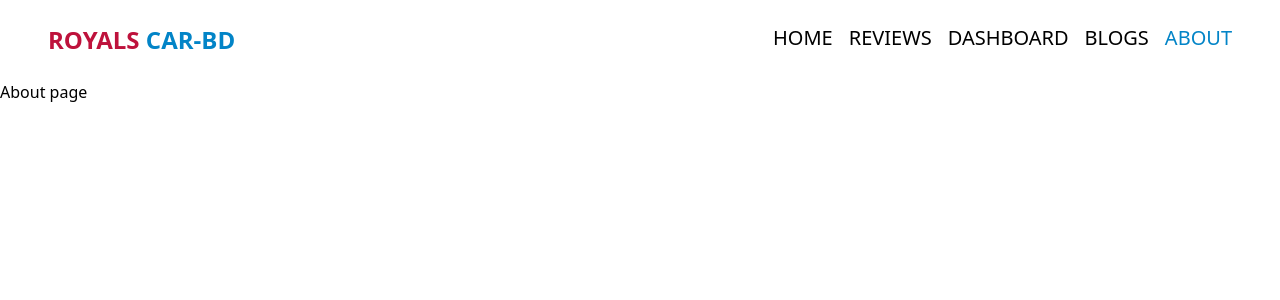
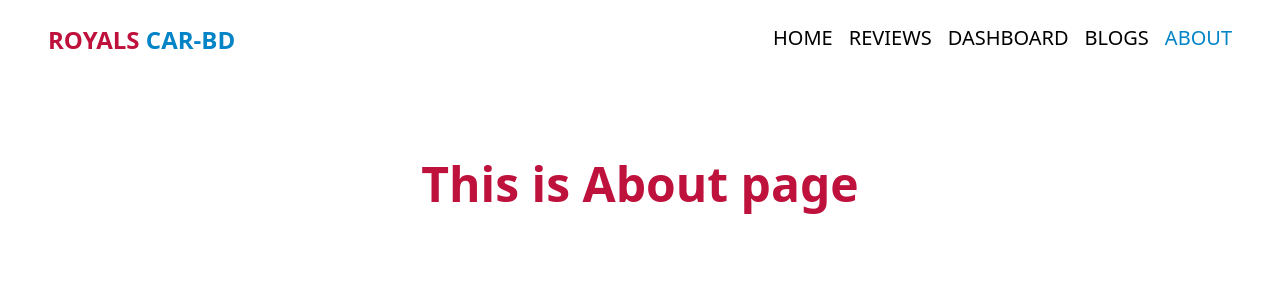
Before and after one commit to ArifulIslamShuvo/-product-analysis-website, a React (Create React App) app: page /about in a window 1280 px wide. Shown: the top 300 px of the page. Built offline with nearby package versions, Linux system fonts and the light colour scheme.

Commit message:
Ready to deploy

```diff
--- a/src/components/About/About.js
+++ b/src/components/About/About.js
@@ -3,7 +3,7 @@ import React from 'react';
 const About = () => {
     return (
         <div>
-            <h2>About page</h2>
+            <h2 className='text-5xl text-center font-bold py-20 text-rose-700'>This is About page </h2>
         </div>
     );
 };
```
Also changed, not shown: 2 other files (tests, documents, lock files or other folders).
